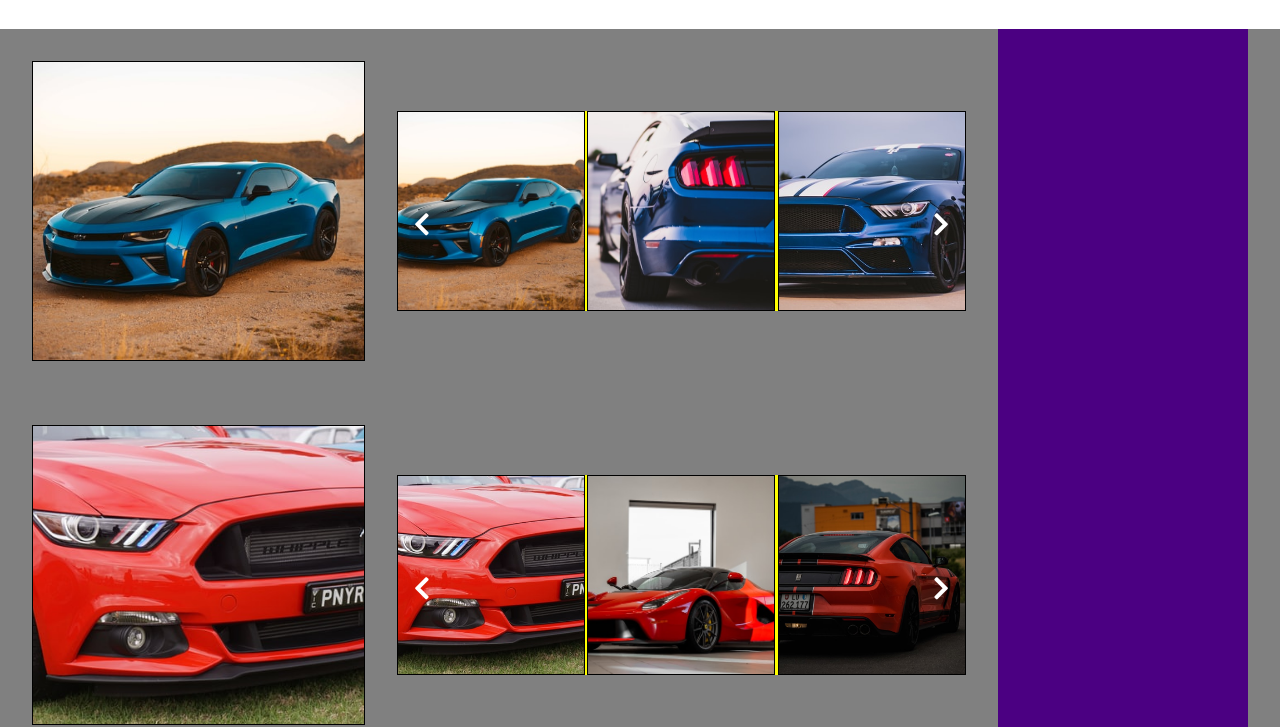
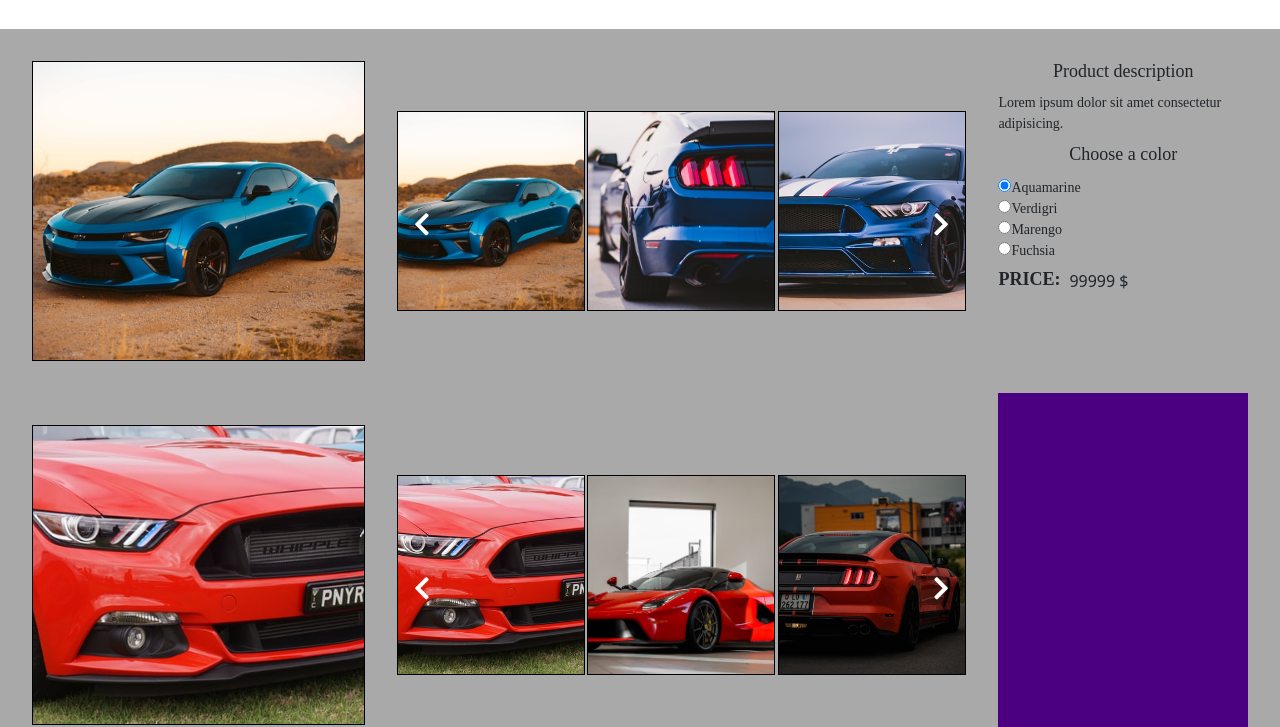
Before and after one commit to kalibria/E-commerce-project, a plain HTML site: page src/index.html in a window 1280 px wide. Shown: the part 105-832 px from the top of the page. Drawn offline with nearby package versions, Linux system fonts and the light colour scheme; files that its build step writes are made by us from their sources.

Commit message:
create price section

```diff
--- a/src/index.html
+++ b/src/index.html
@@ -45,12 +45,12 @@
     </header>
 
     <main class="products">
-        <div class="products__section" style="background-color:gray;">
+        <div class="products__section" style="background-color:darkgray;">
             <div class="section__photos">
-                <div class="photos__big" id="photo-1" style="background-color:greenyellow"><img src="./IMG/small-size/stefan-rodriguez-2AovfzYV3rc-unsplash (1).jpg" alt="stefan-rodriguez">
+                <div class="photos__big" id="photo-1" style="background-color:darkgray"><img src="./IMG/small-size/stefan-rodriguez-2AovfzYV3rc-unsplash (1).jpg" alt="stefan-rodriguez">
                 </div>
 
-                <div class="photos__gallery" style="background-color: yellow">
+                <div class="photos__gallery" style="background-color: darkgray">
                   <i class="fas fa-chevron-left arrow-left-1"></i>
                   <i class="fas fa-chevron-right arrow-right-1"></i>
                   <div class="gallery__items" id="gallery1__items">
@@ -66,16 +66,34 @@
                   </div>
                 </div>
             </div>
-            <div class="section__description" style="background-color: indigo;">
+            <div class="section__description">
+              <div class="description__conteiner">
+                <div class="description__text">
+                  <h5>Product description</h5>
+                  <p>Lorem ipsum dolor sit amet consectetur adipisicing.</p>
+                </div>
+                <form class="description__color">
+                  <p class="color__heading">Choose a color</p>
+                  <p class="color__choice"><input type="radio" name="color" value="Aquamarine" checked >Aquamarine</p>
+                  <p class="color__choice"><input type="radio" name="color" value="Verdigri">Verdigri</p>
+                  <p class="color__choice"><input type="radio" name="color" value="Marengo">Marengo</p>
+                  <p class="color__choice"><input type="radio" name="color" value="Fuchsia">Fuchsia</p>
+                 </form>
+                 <div class="description__price">
+                   <h5><strong>PRICE:</strong></h5>
+                   <p class="price__item" id="price-block-1"> 99999 $</p>
+                 </div>
+
+              </div>
             </div>
        </div>
 
 
-        <div class="products__section" style="background-color:gray;">
+        <div class="products__section" style="background-color: darkgray;">
             <div class="section__photos" >
-                <div class="photos__big" id="photo-2" style="background-color:greenyellow"><img id="1" src="./IMG/small-size/donna-galletta-yRDOGpIgkmk-unsplash.jpg" alt="donna-galletta">
+                <div class="photos__big" id="photo-2" style="background-color:darkgray"><img id="1" src="./IMG/small-size/donna-galletta-yRDOGpIgkmk-unsplash.jpg" alt="donna-galletta">
                 </div>
-                <div class="photos__gallery" style="background-color: yellow">
+                <div class="photos__gallery" style="background-color: darkgray">
                   <i class="fas fa-chevron-left arrow-left-2"></i>
                   <i class="fas fa-chevron-right arrow-right-2"></i>
                   <div class="gallery__items" id="gallery2__items">
@@ -100,10 +118,10 @@
           </div>
         </div>
 
-        <div class="products__section" style="background-color:gray;">
+        <div class="products__section" style="background-color: darkgray;">
             <div class="section__photos" >
-                <div class="photos__big" id="photo-3" style="background-color:greenyellow"><img src="./IMG/small-size/steven-binotto-0X0ecI9uDTM-unsplash.jpg" alt="steven-binotto"></div>
-                <div class="photos__gallery" style="background-color: yellow">
+                <div class="photos__big" id="photo-3" style="background-color: darkgray"><img src="./IMG/small-size/steven-binotto-0X0ecI9uDTM-unsplash.jpg" alt="steven-binotto"></div>
+                <div class="photos__gallery" style="background-color: darkgray">
                   <i class="fas fa-chevron-left arrow-left-3"></i>
                   <i class="fas fa-chevron-right arrow-right-3"></i>
                   <div class="gallery__items" id="gallery3__items">
@@ -133,6 +151,7 @@
 
     <script src="scripts/header-dropdown.js"></script>
     <script src="scripts/photos-gallery.js"></script>
+    <script src="scripts/price.js"></script>
     <script src="https://cdn.jsdelivr.net/npm/bootstrap@5.0.0-beta3/dist/js/bootstrap.bundle.min.js" integrity="sha384-JEW9xMcG8R+pH31jmWH6WWP0WintQrMb4s7ZOdauHnUtxwoG2vI5DkLtS3qm9Ekf" crossorigin="anonymous"></script>
 
 
--- /dev/null
+++ b/src/scripts/price.js
@@ -0,0 +1,22 @@
+const form = document.querySelector(".description__color");
+console.log("Allform", form);
+
+function priceFixing () {
+    const boxPrice = document.getElementById("price-block-1");
+    const boxForm = document.getElementsByName("color");
+    console.log("price", boxPrice);
+    console.log("form", boxForm);
+
+    boxForm.forEach(function(item){
+        if(item.checked){
+            console.log(item.checked);
+            if(item.value !== "Aquamarine"){
+                boxPrice.innerHTML = "88888 $"
+            }else{
+                boxPrice.innerHTML = "99999 $"
+            }
+        }
+    })
+}
+
+form.addEventListener("click", priceFixing);
--- a/src/styles/_main.scss
+++ b/src/styles/_main.scss
@@ -1,3 +1,5 @@
+//section photos
+
 .products {
     width: 100%;
 }
@@ -14,7 +16,7 @@
 
 .photos__big{
     width: 35%;
-    height: 300px;
+    height: $height-max;
     margin: $padding-medium *2;
     overflow: hidden;
     border:black 1px solid;
@@ -23,12 +25,12 @@
 .photos__big > img {
     object-fit: cover;
     width: 100%;
-    height: 300px;
+    height: $height-max;
 }
 
 .photos__gallery {
     width: 60%;
-    height: 200px;
+    height: $height-md;
     margin: $box-container;
     margin-right: $padding-medium *2;
     align-self: center;
@@ -39,7 +41,7 @@
 
 .gallery__items {
     display: flex;
-    height: 200px;
+    height: $height-md;
     overflow: hidden;
     flex-wrap:wrap;
     justify-content: space-between;
@@ -55,7 +57,7 @@
 .carousel-item {
     img {
         width: 100%;
-        height: 300px;
+        height: $height-max;
         object-fit: cover;
     }
 }
@@ -63,8 +65,6 @@
 .gallery__item {
     width:33%;
     border:black solid 1px;
-    background-color: blue;
-
 }
 
 .gallery__item {
@@ -105,3 +105,58 @@
     top:50%;
     bottom: 50%;
 }
+
+//section description
+
+.description__conteiner {
+    width: 100%;
+    height: $height-max;
+    margin-top: $padding-medium * 2;
+}
+
+.description__text {
+    h5{
+        text-align: center;
+        font-family: $font-main;
+        font-size: $font-size-heading;
+        margin:0;
+        margin-bottom: $padding-small;
+    }
+    p{
+        font-family: $font-main;
+        font-size: $font-size-main;
+        margin: 0;
+        margin-bottom: $padding-small;
+    }
+
+}
+
+.color__heading{
+    text-align: center;
+    font-family: $font-main;
+    font-size: $font-size-heading;
+    margin-bottom: $padding-small;
+}
+
+.color__choice {
+    font-family: $font-main;
+    font-size: $font-size-main;
+    margin: 0;
+}
+
+.description__color {
+    margin-bottom: $padding-small;
+}
+
+.description__price{
+    h5 {
+        font-family: $font-main;
+        font-size: $font-size-heading;
+        margin:0;
+        margin-right: $padding-small;
+    }
+}
+
+.description__price {
+    display: flex;
+}
--- a/src/styles/_variables.scss
+++ b/src/styles/_variables.scss
@@ -1,12 +1,17 @@
 $padding-small: 0.5em;
 $padding-medium: 1em;
 $padding-big: 2em;
+
+$height-max: 300px;
+$height-md: 200px;
 
 $color-dark-grey: #353535;
 $color-lite-grey: #3c6e71;
 $color-white: #ffffff;
 
 $font-main:"Arial, Helvetica, sans-serif;";
+$font-size-heading: 18px;
+$font-size-main:14px;
 
 $box-container: 0 auto;
 
```
